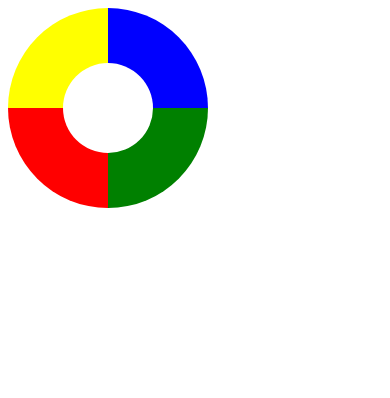
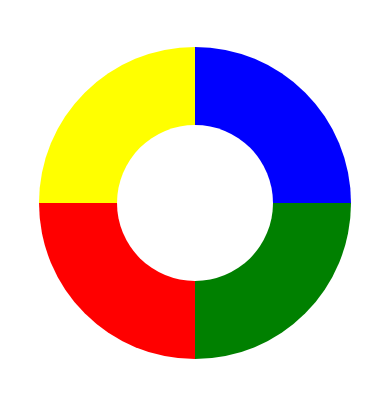
Before and after one commit to wjdonaldson/simon, a plain HTML site: page index.html in a window 390 px wide. Drawn offline with Linux system fonts and the light colour scheme.

Commit message:
makes board responsive

```diff
--- a/css/main.css
+++ b/css/main.css
@@ -2,47 +2,56 @@
   box-sizing: border-box;
 }
 
+body {
+  display: flex;
+  flex-direction: column;
+  justify-content: center;
+  align-items: center;
+}
+
 #board {
-  width: 200px;
-  height: 200px;
+  width: 80vmin;
+  height: 80vmin;
+  max-height: 1000px;
+  max-width: 1000px;
   position: relative;
-  z-index: 1;
+  margin: 10vmin;
+  padding: 0;
 }
 
 .quarter {
-  width: 100px;
-  height: 100px;
+  width: 50%;
+  height: 50%;
 }
 
 .top-left {
-  border-top-left-radius: 200px;
+  border-top-left-radius: 100%;
   background: yellow;
   float: left;
 }
 
 .top-right {
-  border-top-right-radius: 200px;
+  border-top-right-radius: 100%;
   background: blue;
   float: right;
 }
 
 .bottom-left {
-  border-bottom-left-radius: 200px;
+  border-bottom-left-radius: 100%;
   background: red;
   float: left;
 }
 
 .bottom-right {
-  border-bottom-right-radius: 200px;
+  border-bottom-right-radius: 100%;
   background: green;
   float: right;
 }
 .fill-circle {
-  width: 90px;
-  height: 90px;
+  width: 50%;
+  height: 50%;
   position: absolute;
-  /* z-index: 5; */
   background-color: white;
-  border-radius: 90px;
-  margin: 55px 0px 0px 55px;
+  border-radius: 50%;
+  margin: 25%;
 }
```
